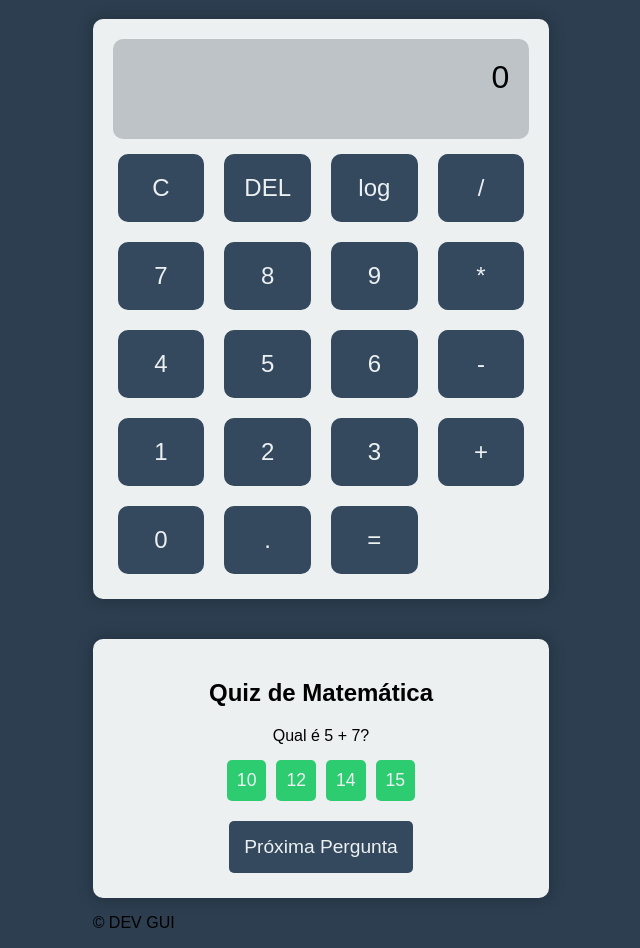
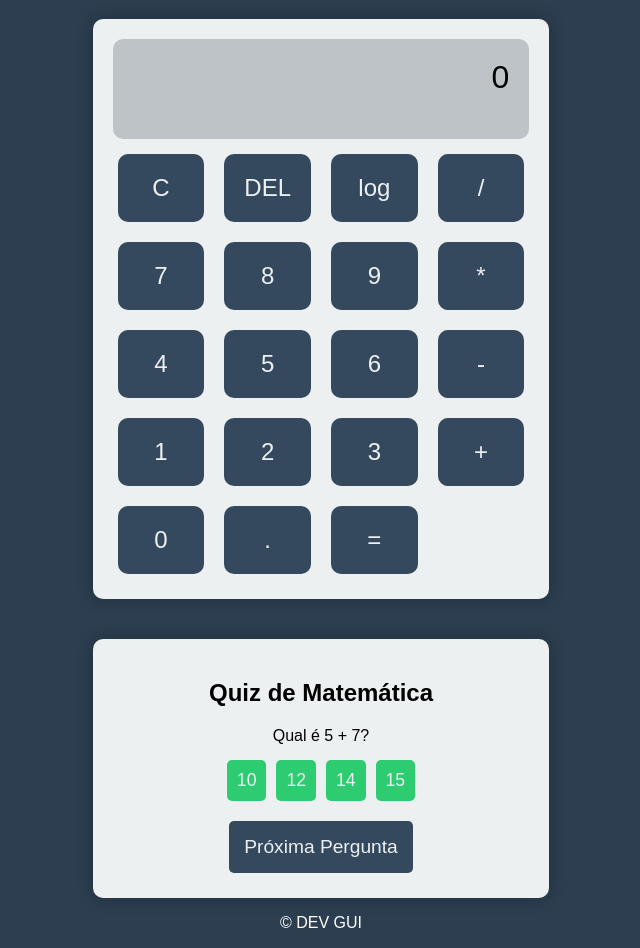
Before and after one commit to DEV-GUI06/Calculadora-Quiz, a plain HTML site: page index.html in a window 1280 px wide. Shown: the part 61-1009 px from the top of the page, without its empty margins (319-959 px from the left). Drawn offline with Linux system fonts and the light colour scheme.

Commit message:
Update styles.css

```diff
--- a/styles.css
+++ b/styles.css
@@ -116,3 +116,8 @@ button {
     flex-direction: column;
     align-items: center;
 }
+
+footer{
+    text-align: center;
+    color: #ffffff;
+}
```
